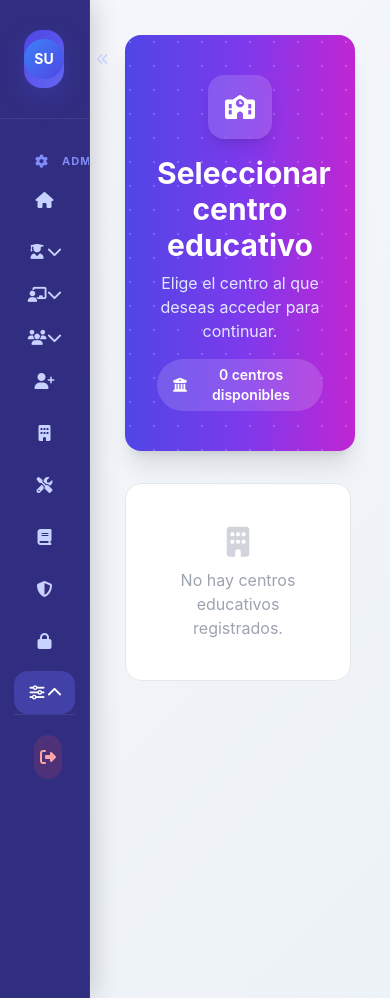
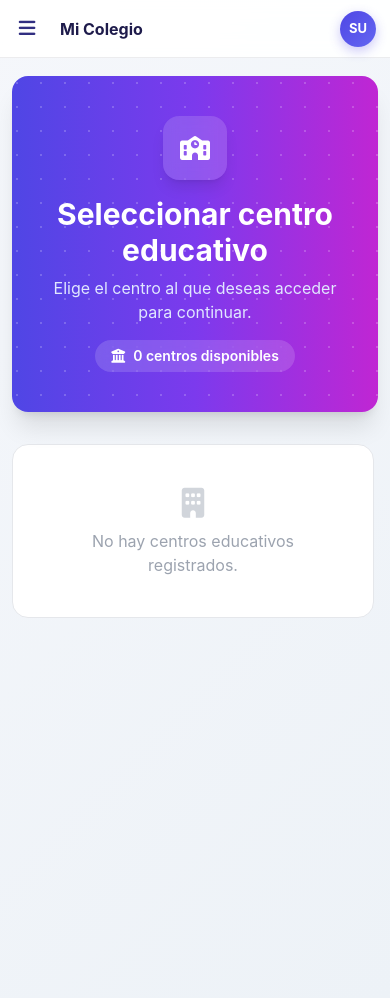
Before and after one commit to aula360sistema-png/mi-colegiofavorito, a Django app: page /seleccionar-centro/ in a window 390 px wide. Run offline with Django 5.2, Linux system fonts and the light colour scheme; the visitor is signed in with stand-in values (Sample User, id 1); data that the repository does not hold is empty.

Commit message:
Sidebar profesional y responsive: drawer movil con topbar/hamburguesa/backdrop, acordeones operativos en movil, focus accesible e indicador de enlace activo

```diff
--- a/core/templates/home.html
+++ b/core/templates/home.html
@@ -604,6 +604,25 @@
 
   <body class="dashboard-body">
     <div class="dashboard-layout">
+
+      <!-- ================= TOPBAR MÓVIL ================= -->
+      <header class="mobile-topbar">
+        <button type="button" class="topbar-btn" aria-label="Abrir menú" data-action="toggle-sidebar">
+          <i class="fas fa-bars"></i>
+        </button>
+        <span class="mobile-topbar-title">{% if centro_nombre %}{{ centro_nombre }}{% else %}Mi Colegio{% endif %}</span>
+        <a href="{% url 'usuarios:mi_perfil' %}" class="topbar-avatar" aria-label="Mi perfil">
+          {% if request.user.foto %}
+          <img src="{{ request.user.foto.url }}" alt="{{ request.user.get_full_name }}">
+          {% else %}
+          {{ request.user.first_name|slice:":1" }}{{ request.user.last_name|slice:":1" }}
+          {% endif %}
+        </a>
+      </header>
+
+      <!-- ================= FONDO OSCURO (cierra el menú en móvil) ================= -->
+      <div class="sidebar-backdrop" data-action="close-sidebar-mobile" aria-hidden="true"></div>
+
       <!-- ================= MENÚ DE PERFIL (avatar) ================= -->
       <div id="perfil-menu" class="perfil-menu hidden" role="menu" aria-label="Menú de cuenta">
         <div class="perfil-menu-header">
@@ -673,6 +692,10 @@
           <button type="button" id="sidebar-toggle" class="sidebar-toggle" title="Ocultar menú" data-action="toggle-sidebar">
             <i class="fas fa-angles-left"></i>
           </button>
+
+          <button type="button" class="sidebar-close" title="Cerrar menú" aria-label="Cerrar menú" data-action="close-sidebar-mobile">
+            <i class="fas fa-xmark"></i>
+          </button>
         </div>
 
         <!-- NAVIGATION -->
@@ -1413,7 +1436,7 @@
 
 {% endif %}
 
-
+        </nav>
 
         <!-- FOOTER -->
         <div class="sidebar-footer">
--- a/static/css/dashboard.css
+++ b/static/css/dashboard.css
@@ -326,25 +342,29 @@ body.dashboard-body {
 
 .sidebar-link {
 
+    position: relative;
+
     display: flex;
 
     align-items: center;
 
     gap: 14px;
 
-    padding: 14px 18px;
+    padding: 12px 16px;
 
-    border-radius: 14px;
+    border-radius: 12px;
 
     text-decoration: none;
 
     color: #c7d2fe;
 
-    margin-bottom: 8px;
+    margin-bottom: 6px;
 
-    transition: all .25s ease;
+    transition: background .2s ease, color .2s ease, transform .2s ease;
 
     font-weight: 500;
+
+    font-size: 15px;
 }
 
 /* Hover */
@@ -402,9 +448,9 @@ body.dashboard-body {
 
     align-items: center;
 
-    padding: 14px 18px;
+    padding: 12px 16px;
 
-    border-radius: 14px;
+    border-radius: 12px;
 
     cursor: pointer;
 
@@ -793,34 +846,297 @@ body.dashboard-body {
 }
 
 /* =========================
-   RESPONSIVE
-========================= */
+   TOPBAR MÓVIL
+   ========================= */
+
+.mobile-topbar {
+
+    display: none;
+
+    position: fixed;
+
+    top: 0;
+
+    left: 0;
+
+    right: 0;
+
+    height: 58px;
+
+    z-index: 40;
+
+    align-items: center;
+
+    gap: 12px;
+
+    padding-left: max(14px, env(safe-area-inset-left));
+
+    padding-right: max(14px, env(safe-area-inset-right));
+
+    background: rgba(255,255,255,.92);
+
+    -webkit-backdrop-filter: blur(10px);
+
+    backdrop-filter: blur(10px);
+
+    border-bottom: 1px solid rgba(17,24,39,.08);
+}
+
+.topbar-btn {
+
+    border: none;
+
+    background: transparent;
+
+    color: #312e81;
+
+    width: 42px;
+
+    height: 42px;
+
+    margin-left: -8px;
+
+    border-radius: 10px;
+
+    font-size: 19px;
+
+    cursor: pointer;
+
+    display: flex;
+
+    align-items: center;
+
+    justify-content: center;
+
+    transition: background .2s ease;
+}
+
+.topbar-btn:hover {
+
+    background: rgba(49,46,129,.08);
+}
+
+.mobile-topbar-title {
+
+    flex: 1;
+
+    min-width: 0;
+
+    font-size: 16px;
+
+    font-weight: 700;
+
+    color: #1e1b4b;
+
+    white-space: nowrap;
+
+    overflow: hidden;
+
+    text-overflow: ellipsis;
+}
+
+.topbar-avatar {
+
+    width: 36px;
+
+    height: 36px;
+
+    border-radius: 999px;
+
+    background:
+        linear-gradient(
+            135deg,
+            #4f46e5,
+            #6366f1
+        );
+
+    color: #ffffff;
+
+    font-size: 13px;
+
+    font-weight: 700;
+
+    text-transform: uppercase;
+
+    text-decoration: none;
+
+    display: flex;
+
+    align-items: center;
+
+    justify-content: center;
+
+    box-shadow:
+        0 4px 12px rgba(79,70,229,.3);
+}
+
+.topbar-avatar img {
+
+    width: 100%;
+
+    height: 100%;
+
+    object-fit: cover;
+
+    border-radius: inherit;
+}
+
+/* =========================
+   FONDO OSCURO (drawer móvil)
+   ========================= */
+
+.sidebar-backdrop {
+
+    display: none;
+}
+
+/* Botón cerrar dentro del sidebar */
+
+.sidebar-close {
+
+    display: none;
+}
+
+/* =========================
+   RESPONSIVE / MÓVIL
+   ========================= */
 
 @media (max-width: 1024px) {
 
+    /* --- Topbar visible --- */
+
+    .mobile-topbar {
+
+        display: flex;
+    }
+
+    /* --- El sidebar se convierte en cajón fuera de pantalla --- */
+
     .sidebar {
 
-        width: 90px;
+        position: fixed;
+
+        top: 0;
+
+        bottom: 0;
+
+        left: 0;
+
+        z-index: 60;
+
+        width: min(310px, 88vw);
+
+        transform: translateX(-105%);
+
+        transition: transform .3s cubic-bezier(.22,.61,.36,1);
+
+        box-shadow: none;
     }
 
-    .sidebar-title,
-    .sidebar-user,
-    .sidebar-role,
-    .sidebar-link span,
-    .menu-toggle span,
-    .logout-btn span {
+    .dashboard-layout.sidebar-open .sidebar {
+
+        transform: translateX(0);
+
+        box-shadow:
+            0 25px 60px rgba(2,6,23,.45);
+    }
+
+    /* --- Fondo oscuro --- */
+
+    .sidebar-backdrop {
+
+        display: block;
+
+        position: fixed;
+
+        inset: 0;
+
+        z-index: 50;
+
+        background: rgba(2,6,23,.55);
+
+        -webkit-backdrop-filter: blur(3px);
+
+        backdrop-filter: blur(3px);
+
+        opacity: 0;
+
+        pointer-events: none;
+
+        transition: opacity .28s ease;
+    }
+
+    .dashboard-layout.sidebar-open .sidebar-backdrop {
+
+        opacity: 1;
+
+        pointer-events: auto;
+    }
+
+    /* --- Botonera del header del sidebar --- */
+
+    .sidebar-toggle {
 
         display: none;
     }
 
-    .sidebar-link,
-    .menu-toggle {
+    .sidebar-close {
+
+        display: flex;
+
+        align-items: center;
 
         justify-content: center;
+
+        margin-left: auto;
+
+        border: none;
+
+        background: rgba(255,255,255,.08);
+
+        color: #c7d2fe;
+
+        width: 34px;
+
+        height: 34px;
+
+        border-radius: 9px;
+
+        font-size: 15px;
+
+        cursor: pointer;
+
+        transition: background .2s ease, color .2s ease;
     }
 
-    .submenu {
+    .sidebar-close:hover {
 
-        display: none !important;
+        background: rgba(255,255,255,.18);
+
+        color: #ffffff;
+    }
+
+    /* --- Contenido con espacio para la topbar --- */
+
+    .main-content {
+
+        padding: 76px 16px 28px max(16px, env(safe-area-inset-left));
+    }
+
+    /* --- Área segura inferior (iPhone) --- */
+
+    .sidebar-footer {
+
+        padding-bottom: max(20px, env(safe-area-inset-bottom));
     }
 }
+
+@media (max-width: 400px) {
+
+    .main-content {
+
+        padding-left: 12px;
+
+        padding-right: 12px;
+    }
+}
--- a/static/js/shared.js
+++ b/static/js/shared.js
@@ -90,8 +90,34 @@ function confirmDeleteSwal(options) {
 }
 
 /* --- Sidebar toggle --- */
+function esMovil() {
+  return window.matchMedia('(max-width: 1024px)').matches;
+}
+
+function abrirSidebarMovil() {
+  const layout = document.querySelector('.dashboard-layout');
+  if (!layout) return;
+  layout.classList.add('sidebar-open');
+  document.body.style.overflow = 'hidden';
+}
+
+function cerrarSidebarMovil() {
+  const layout = document.querySelector('.dashboard-layout');
+  if (layout) layout.classList.remove('sidebar-open');
+  document.body.style.overflow = '';
+}
+
 function toggleSidebar() {
   const layout = document.querySelector('.dashboard-layout');
+  if (!layout) return;
+
+  /* En móvil el sidebar es un cajón: abrir/cerrar en vez de colapsar. */
+  if (esMovil()) {
+    if (layout.classList.contains('sidebar-open')) cerrarSidebarMovil();
+    else abrirSidebarMovil();
+    return;
+  }
+
   layout.classList.toggle('sidebar-collapsed');
   const collapsed = layout.classList.contains('sidebar-collapsed');
   localStorage.setItem('sidebar-collapsed', collapsed ? '1' : '0');
@@ -110,7 +136,8 @@ function toggleMenu(id) {
   const menu = document.getElementById(id);
   const button = document.querySelector('[data-menu-toggle="' + id + '"]');
   const collapsed = document.querySelector('.dashboard-layout').classList.contains('sidebar-collapsed');
-  if (collapsed) return;
+  /* En móvil el cajón siempre muestra etiquetas: el colapso no aplica. */
+  if (collapsed && !esMovil()) return;
   menu.classList.toggle('hidden');
   if (button) button.classList.toggle('open');
 }
@@ -196,8 +223,29 @@ document.addEventListener('DOMContentLoaded', function () {
     closePerfilMenu();
   });
   document.addEventListener('keydown', function (e) {
-    if (e.key === 'Escape') closePerfilMenu();
+    if (e.key === 'Escape') {
+      closePerfilMenu();
+      cerrarSidebarMovil();
+    }
   });
+
+  /* --- Cerrar el cajón al elegir un enlace (móvil) --- */
+  var sidebarEl = document.querySelector('.sidebar');
+  if (sidebarEl) {
+    sidebarEl.addEventListener('click', function (e) {
+      if (!esMovil()) return;
+      if (e.target.closest('.sidebar-link, .sidebar-sublink, .logout-btn, .footer-link')) {
+        cerrarSidebarMovil();
+      }
+    });
+  }
+
+  /* --- Al pasar a escritorio, limpiar estado del cajón --- */
+  window.addEventListener('resize', debounce(function () {
+    if (!esMovil()) cerrarSidebarMovil();
+  }, 150));
+
+  /* --- Event delegation for data-action --- */
 
   /* --- Event delegation for data-action --- */
   document.addEventListener('click', function (e) {
@@ -217,6 +265,9 @@ document.addEventListener('DOMContentLoaded', function () {
         break;
       case 'toggle-sidebar':
         toggleSidebar();
+        break;
+      case 'close-sidebar-mobile':
+        cerrarSidebarMovil();
         break;
       case 'toggle-acordeon':
         toggleAcordeon(target);
```
Also changed, not shown: other parts of static/css/dashboard.css (+56 -7 lines).
